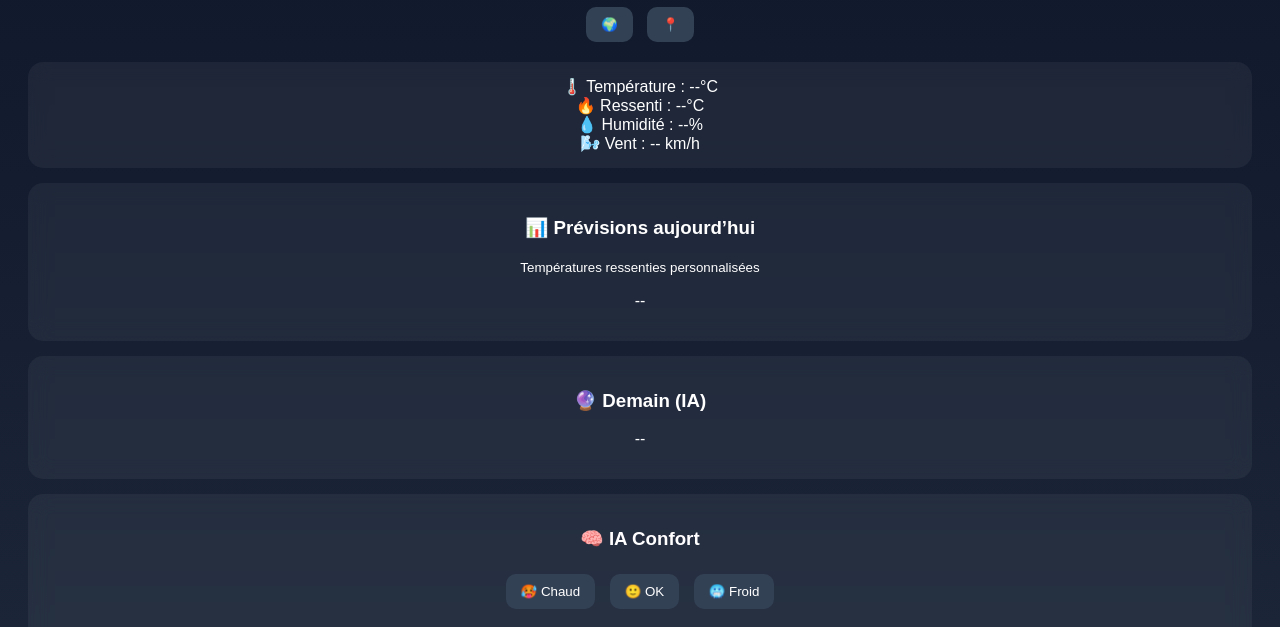
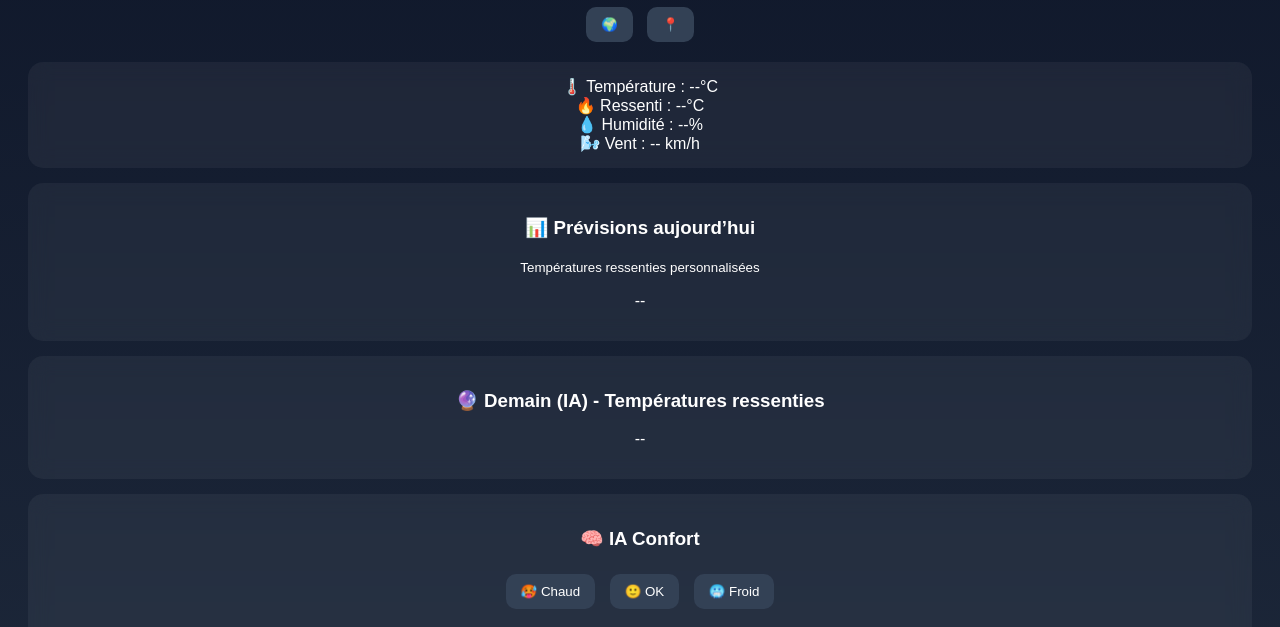
Before and after one commit to jjcampaniello-sys/Climat-Pro, a plain HTML site: page index.html in a window 1280 px wide. Shown: the part 154-781 px from the top of the page. Drawn offline with Linux system fonts and the light colour scheme.

Commit message:
Update index.html

```diff
--- a/index.html
+++ b/index.html
@@ -37,7 +37,7 @@
 
 <!-- DEMAIN -->
 <div class="card">
-<h3>🔮 Demain (IA)</h3>
+<h3>🔮 Demain (IA) - Températures ressenties</h3>
 <p id="tomorrow">--</p>
 </div>
 
```
